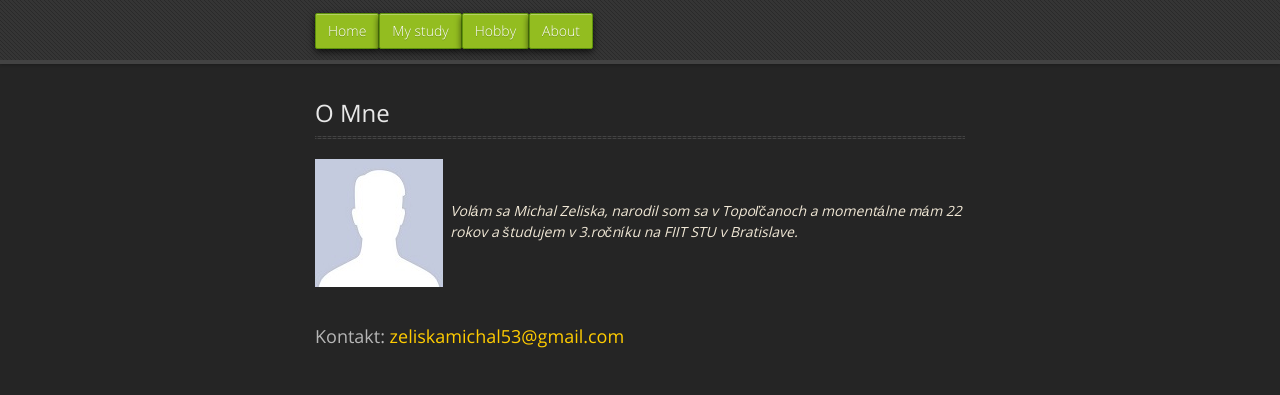
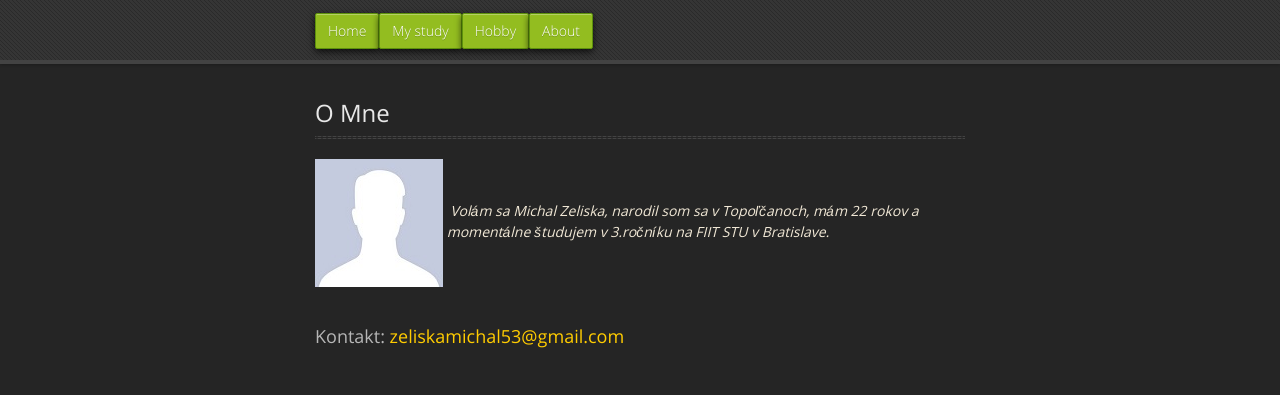
Before and after one commit to zeliskamichal53/zeliskamichal53.github.io, a Jekyll site: the page built from _posts/2018-03-05-about.md, in a window 1280 px wide. Shown: the top 395 px of the page. Built offline with Jekyll 4.4.1, drawn with Linux system fonts in a browser that asks for light colours; nearby versions of some CDN libraries.

```diff
--- a/_posts/2018-03-05-about.md
+++ b/_posts/2018-03-05-about.md
@@ -10,7 +10,7 @@ permalink: /about/
 ________
 <img style="float: left;" src="/img/photo.jpg">
 &nbsp;
-> &nbsp; Volám sa {{ site.author }}, narodil som sa v Topoľčanoch a momentálne mám 22 &nbsp; rokov a študujem v 3.ročníku na FIIT STU v Bratislave.
+> &nbsp; Volám sa {{ site.author }}, narodil som sa v Topoľčanoch, mám 22 rokov a &nbsp;momentálne študujem v 3.ročníku na FIIT STU v Bratislave.
 
 
 <br>
```
